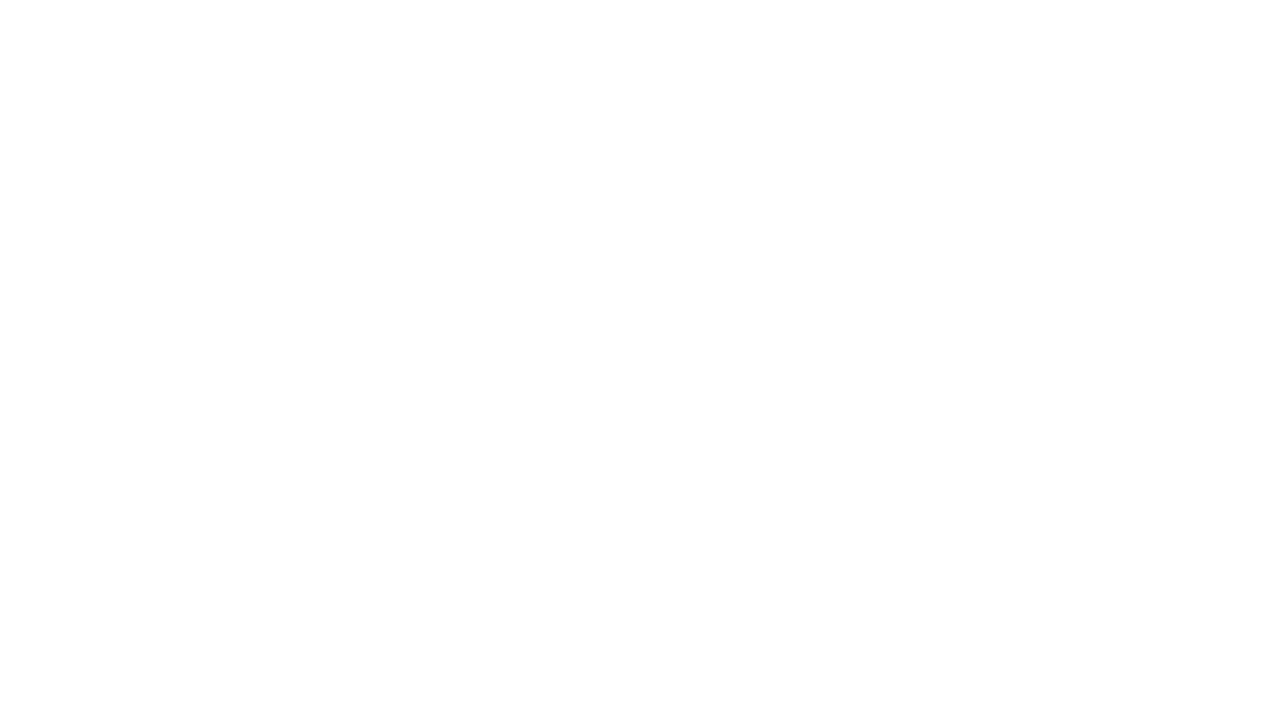
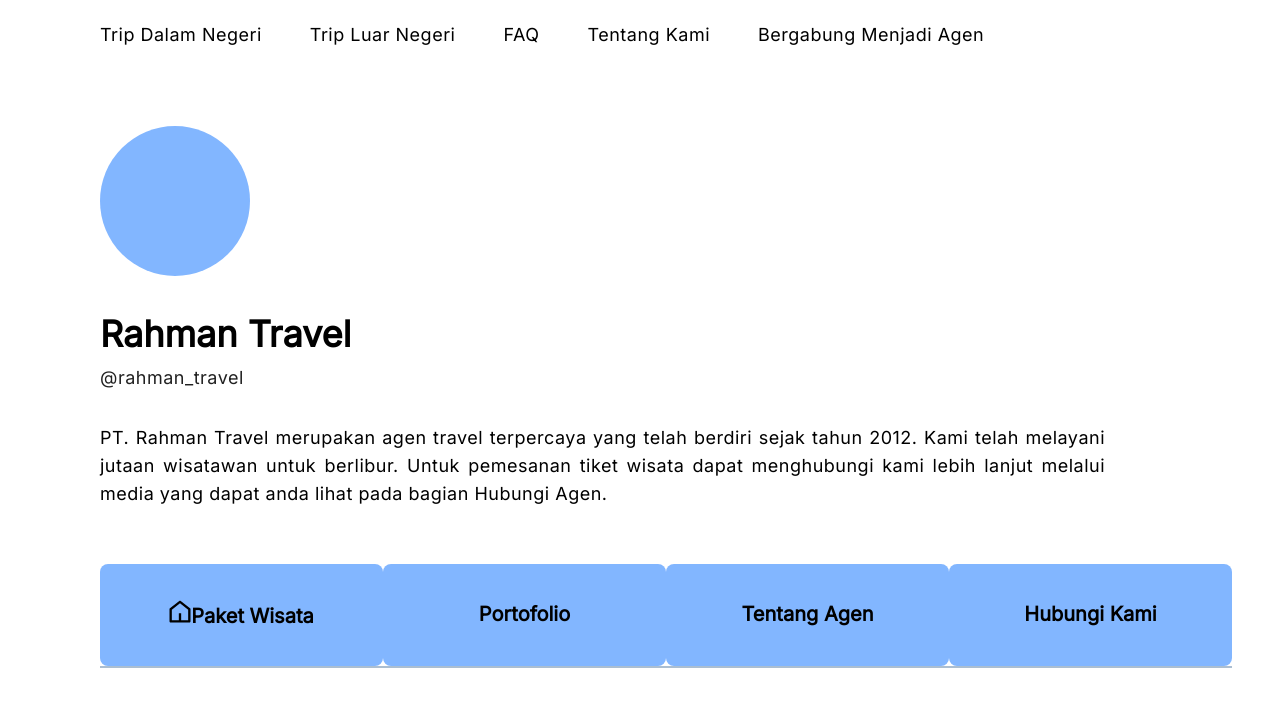
Before and after one commit to avcna/SINTA-WEB-APP, a React (Create React App) app: page /profile in a window 1280 px wide. Before the commit this address had no page. Shown: the top 706 px of the page. Built offline with nearby package versions, Linux system fonts and the light colour scheme.

Commit message:
add profile page, tentang kami page

```diff
--- a/src/App.js
+++ b/src/App.js
@@ -1,14 +1,19 @@
 import "./App.css";
-import Landing from "./pages/Landing";
+import Home from "./pages/Home";
 import { BrowserRouter, Routes, Route } from "react-router-dom";
 import Detail from "./pages/Detail";
+import Profile from "./pages/Profile";
+import TentangKami from "./pages/TentangKami";
 function App() {
   return (
     <>
       <BrowserRouter>
         <Routes>
-          <Route path="/" exact element={<Landing />} />
+          <Route path="/" exact element={<Home />} />
+          <Route path="/home" element={<Home />} />
+          <Route path="/tentangKami" element={<TentangKami />} />
           <Route path="/detail" element={<Detail />} />
+          <Route path="/profile" element={<Profile />} />
         </Routes>
       </BrowserRouter>
     </>
--- /dev/null
+++ b/src/assets/style.css
@@ -0,0 +1,3 @@
+.warna{
+    fill: black;
+}
--- /dev/null
+++ b/src/assets/svg/Vector.js
@@ -0,0 +1,19 @@
+import "../style.css";
+
+export const Rumah = ({ warna }) => {
+  return (
+    <svg
+      width="22"
+      height="23"
+      viewBox="0 0 22 23"
+      fill="none"
+      xmlns="http://www.w3.org/2000/svg"
+    >
+      <path
+        d="M12.1667 20.1667H19.1667V9.64101L11 3.28968L2.83333 9.64101V20.1667H9.83333V13.1667H12.1667V20.1667ZM21.5 21.3333C21.5 21.6428 21.3771 21.9395 21.1583 22.1583C20.9395 22.3771 20.6428 22.5 20.3333 22.5H1.66667C1.35725 22.5 1.0605 22.3771 0.841709 22.1583C0.622917 21.9395 0.5 21.6428 0.5 21.3333V9.07168C0.499877 8.89389 0.540387 8.71843 0.618435 8.55869C0.696484 8.39896 0.810007 8.25917 0.950334 8.15001L10.2837 0.891012C10.4885 0.731698 10.7405 0.645203 11 0.645203C11.2595 0.645203 11.5115 0.731698 11.7163 0.891012L21.0497 8.15001C21.19 8.25917 21.3035 8.39896 21.3816 8.55869C21.4596 8.71843 21.5001 8.89389 21.5 9.07168V21.3333Z"
+        fill="white"
+        className="warna"
+      />
+    </svg>
+  );
+};
--- a/src/components/DetailComponents.js
+++ b/src/components/DetailComponents.js
@@ -1,5 +1,5 @@
 import styled from "styled-components";
-import { Title } from "../pages/Landing";
+import { Title } from "../pages/Home";
 
 export const Section = styled.section`
   margin: 56px 48px 56px 100px;
@@ -9,7 +9,7 @@ const TitleDesc = styled(Title)`
   line-height: 44px;
 `;
 
-const Desc = styled.p`
+export const Desc = styled.p`
   font-family: "Inter";
   font-weight: 400;
   font-size: 18px;
--- a/src/components/Navbar.js
+++ b/src/components/Navbar.js
@@ -24,11 +24,11 @@ const Navbar = () => {
     <>
       <Nav>
         <NavMenu>
-          <NavLink to="">Trip Dalam Negeri</NavLink>
-          <NavLink to="">Trip Luar Negeri</NavLink>
-          <NavLink to="">FAQ</NavLink>
-          <NavLink to="">Tentang Kami</NavLink>
-          <NavLink to="">Bergabung Menjadi Agen</NavLink>
+          <NavLink to="/tripDalamNegeri">Trip Dalam Negeri</NavLink>
+          <NavLink to="/tripLuarNegeri">Trip Luar Negeri</NavLink>
+          <NavLink to="/faq">FAQ</NavLink>
+          <NavLink to="/tentangKami">Tentang Kami</NavLink>
+          <NavLink to="/bergabungMenjadiAgen">Bergabung Menjadi Agen</NavLink>
         </NavMenu>
       </Nav>
     </>
--- a/src/pages/Detail.js
+++ b/src/pages/Detail.js
@@ -1,6 +1,6 @@
 import styled from "styled-components";
 import Navbar from "../components/Navbar";
-import { CarouselDiv1 } from "./Landing";
+import { CarouselDiv1 } from "./Home";
 import Carousel1 from "../assets/user/destinasi1.png";
 import { Layout } from "antd";
 import {
@@ -14,14 +14,14 @@ import { useState } from "react";
 
 const { Sider, Content } = Layout;
 
-const Title = styled.p`
+export const Title = styled.p`
   font-family: "Inter";
   font-weight: 600;
   font-size: 36px;
   line-height: 44px;
 `;
 
-const NavLink = styled.div`
+export const NavLink = styled.div`
   border-radius: 8px;
   padding: 36px;
   flex-grow: 1;
@@ -45,7 +45,11 @@ const Nav = styled.div`
 `;
 
 const Detail = () => {
-  const [value, setValue] = useState("a");
+  const [value, setValue] = useState("deskripsi");
+
+  const handleNav = (val) => {
+    setValue(val);
+  };
 
   return (
     <>
@@ -57,26 +61,54 @@ const Detail = () => {
         <Content>
           <Section>
             <Nav>
-              <NavLink value="deskripsi" className="clicked">
+              <NavLink
+                className={value == "deskripsi" ? "clicked" : ""}
+                onClick={(e) => {
+                  handleNav("deskripsi");
+                }}
+              >
                 Deskripsi
               </NavLink>
               <NavLink
-                value="info"
+                className={value == "info" ? "clicked" : ""}
                 onClick={(e) => {
-                  setValue(e.target.value);
-                  console.log(value);
+                  handleNav("info");
                 }}
               >
                 Info Penting
               </NavLink>
-              <NavLink value="rundown">Rundown</NavLink>
-              <NavLink value="fasilitas">Fasilitas</NavLink>
-              <NavLink value="harga">Harga</NavLink>
+              <NavLink
+                className={value == "rundown" ? "clicked" : ""}
+                onClick={(e) => {
+                  handleNav("rundown");
+                }}
+              >
+                Rundown
+              </NavLink>
+              <NavLink
+                className={value == "fasilitas" ? "clicked" : ""}
+                onClick={(e) => {
+                  handleNav("fasilitas");
+                }}
+              >
+                Fasilitas
+              </NavLink>
+              <NavLink
+                className={value == "harga" ? "clicked" : ""}
+                onClick={(e) => {
+                  handleNav("harga");
+                }}
+              >
+                Harga
+              </NavLink>
             </Nav>
             <Title>Paket Wisata Pantai Malang Selatan Full Trip</Title>
           </Section>
-          <Deskripsi deskripsi="Bosan dengan aktifitas sehari – hari dan ingin liburan yang menyenangkan? Kini kami telah menyediakan paket wisata pantai malang khusus bagi anda yang ingin mencari  suasana liburan yang baru dan menyenangkan. Berbeda dengan tempat wisata pantai  lainnya, tujuan wisata kali ini adalah Pantai CMC (Clungup Mangrove Conservation) yang merupakan Pantai paling eksotis dan paling luxury di kota Malang. Bahkan bisa dibilang pantai paling luxury di Jawa Timur. Mengingat untuk menuju Ke Pantai ini dibutuhkan Reservasi dan tidak setiap orang dapat tiba – tiba datang dan masuk begitu saja. Terkait trip kali ini, berikut destinasi-destinasi yang akan kita tuju." />
-          <InfoPenting />
+          {value == "deskripsi" ? (
+            <Deskripsi deskripsi="Bosan dengan aktifitas sehari – hari dan ingin liburan yang menyenangkan? Kini kami telah menyediakan paket wisata pantai malang khusus bagi anda yang ingin mencari  suasana liburan yang baru dan menyenangkan. Berbeda dengan tempat wisata pantai  lainnya, tujuan wisata kali ini adalah Pantai CMC (Clungup Mangrove Conservation) yang merupakan Pantai paling eksotis dan paling luxury di kota Malang. Bahkan bisa dibilang pantai paling luxury di Jawa Timur. Mengingat untuk menuju Ke Pantai ini dibutuhkan Reservasi dan tidak setiap orang dapat tiba – tiba datang dan masuk begitu saja. Terkait trip kali ini, berikut destinasi-destinasi yang akan kita tuju." />
+          ) : null}
+          {value == "info" ? <InfoPenting /> : null}
+
           <ContactUs wa="https://www.google.com/" />
         </Content>
         <Sider style={{ background: "none" }} width={462}>
--- /dev/null
+++ b/src/pages/Profile.js
@@ -0,0 +1,71 @@
+import Navbar from "../components/Navbar";
+import { Title, NavLink as Link } from "./Detail";
+import { Desc, Section } from "../components/DetailComponents";
+import styled from "styled-components";
+import { Rumah } from "../assets/svg/Vector";
+
+const ProfilePict = styled.div`
+  width: 150px;
+  height: 150px;
+  border-radius: 100%;
+  background-color: #82b6ff;
+`;
+
+const Username = styled.p`
+  font-family: Inter;
+  font-size: 18px;
+  font-weight: 400;
+  line-height: 28px;
+  letter-spacing: 0.5px;
+  text-align: left;
+  color: #212121;
+  margin-top: 0px;
+  margin-bottom: 32px;
+`;
+
+const Nav = styled.div`
+  display: flex;
+  justify-content: space-between;
+  align-items: stretch;
+  border-bottom: 2px solid #abbed1;
+`;
+
+const NavLink = styled(Link)`
+  padding: 24px auto;
+  width: 220px;
+  background-color: #82b6ff;
+  flex-grow: none;
+  bottom: 0px;
+`;
+
+const Profile = () => {
+  return (
+    <>
+      <Navbar />
+      <Section>
+        <ProfilePict />
+        <Title style={{ marginBottom: "8px" }}>Rahman Travel</Title>
+        <Username>@rahman_travel</Username>
+        <Desc style={{ maxWidth: "1005px" }}>
+          PT. Rahman Travel merupakan agen travel terpercaya yang telah berdiri
+          sejak tahun 2012. Kami telah melayani jutaan wisatawan untuk berlibur.
+          Untuk pemesanan tiket wisata dapat menghubungi kami lebih lanjut
+          melalui media yang dapat anda lihat pada bagian Hubungi Agen.
+        </Desc>
+      </Section>
+      <Section>
+        <Nav>
+          <NavLink>
+            <Rumah />
+            Paket Wisata
+          </NavLink>
+          <NavLink>Portofolio</NavLink>
+          <NavLink>Tentang Agen</NavLink>
+          <NavLink>Hubungi Kami</NavLink>
+        </Nav>
+      </Section>
+    </>
+  );
+};
+
+export default Profile;
--- /dev/null
+++ b/src/pages/TentangKami.js
@@ -0,0 +1,63 @@
+import Navbar from "../components/Navbar";
+import styled from "styled-components";
+import { Title } from "./Detail";
+import { Desc } from "../components/DetailComponents";
+import Footer from "../components/Footer";
+import SuitcaseGuy from "../assets/user/suitcaseGuy.png";
+import { Col, Row } from "antd";
+
+const Margin = styled.body`
+  margin: 102px 136px 120px;
+`;
+
+const Section = styled.section`
+  dispaly: flex;
+  justify-content: space-between;
+`;
+
+const TentangKami = () => {
+  return (
+    <>
+      <Navbar />
+      <Margin>
+        <Section>
+          <Row>
+            <Col flex="665px">
+              <div>
+                <Title>Tentang Kami</Title>
+                <Desc>
+                  Lorem ipsum dolor sit amet, consectetur adipiscing elit, sed
+                  do eiusmod tempor incididunt ut labore et dolore magna aliqua.
+                  Ut enim ad minim veniam, quis nostrud exercitation ullamco
+                  laboris nisi ut aliquip ex ea commodo consequat. Duis aute
+                  irure dolor in reprehenderit in voluptate velit esse cillum
+                  dolore eu fugiat nulla pariatur. Excepteur sint occaecat
+                  cupidatat non proident, sunt in culpa qui officia deserunt
+                  mollit anim id est laborum.Lorem ipsum dolor sit amet,
+                  consectetur adipiscing elit, sed do eiusmod tempor incididunt
+                  ut labore et dolore magna aliqua. Ut enim ad minim veniam,
+                  quis nostrud exercitation ullamco laboris nisi ut aliq.
+                </Desc>
+              </div>
+            </Col>
+            <Col flex="auto">
+              <img style={{ float: "right" }} src={SuitcaseGuy}></img>
+            </Col>
+          </Row>
+        </Section>
+        <Section>
+          <Title>Layanan Kami</Title>
+        </Section>
+        <Section>
+          <Title>Kenapa Memilih Kami?</Title>
+        </Section>
+        <Section>
+          <Title>Orang Orang Di Balik Sinta</Title>
+        </Section>
+      </Margin>
+      <Footer />
+    </>
+  );
+};
+
+export default TentangKami;
```
Also changed, not shown: src/assets/user/suitcaseGuy.png (added), src/pages/Home.js (renamed from src/pages/Landing.js), src/pages/style.css (line endings or trailing spaces).
